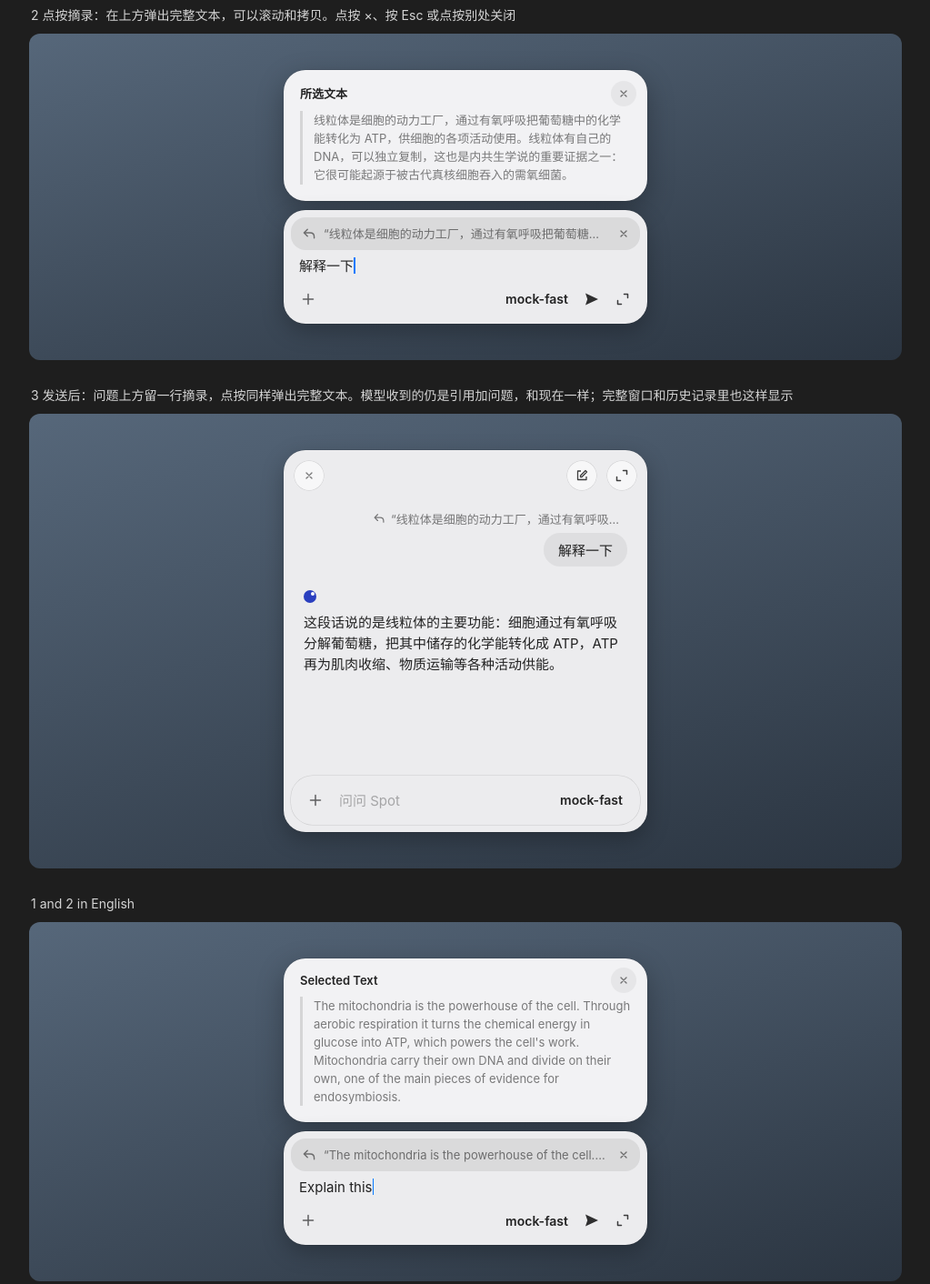
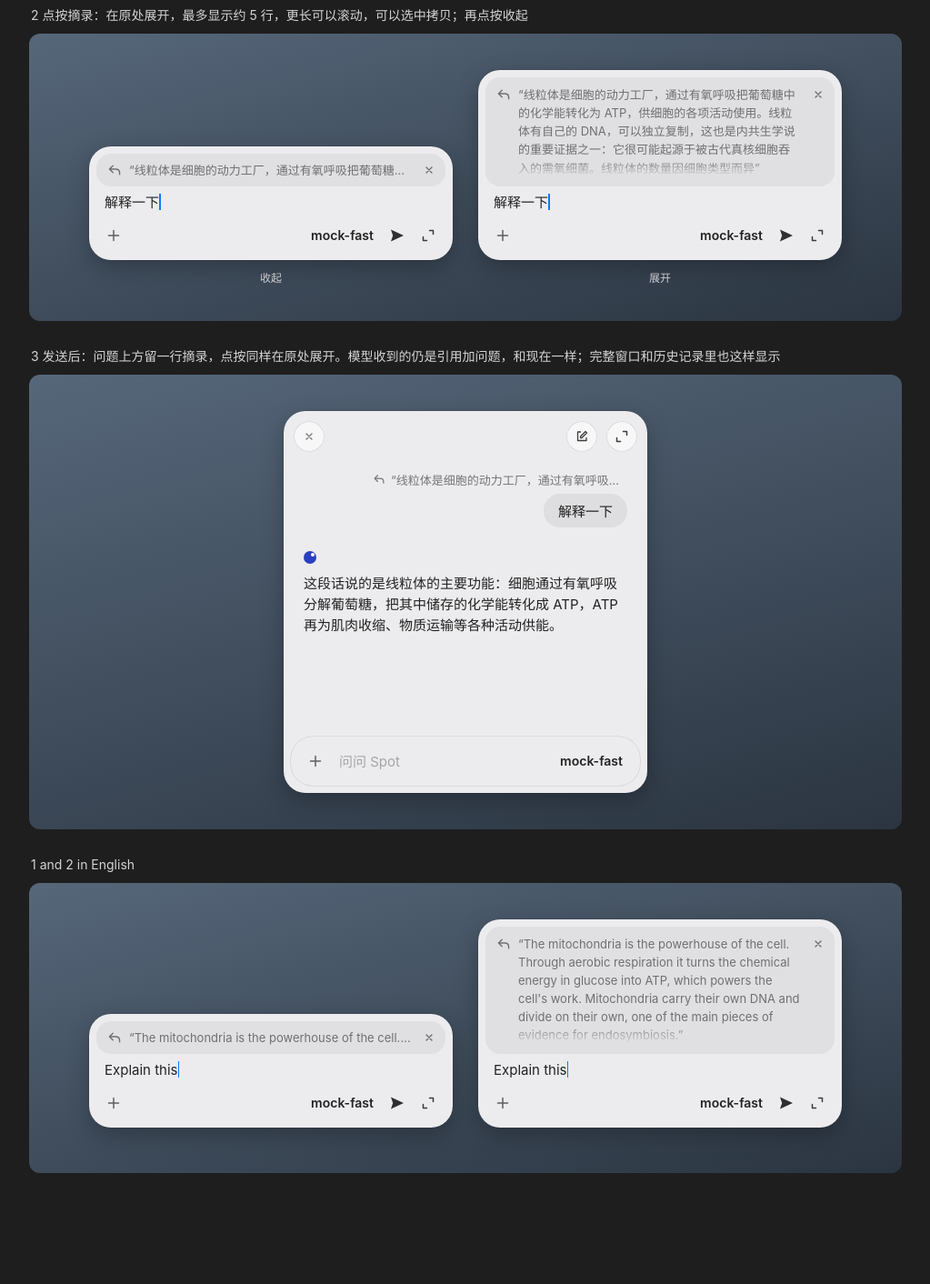
Before and after one commit to Maimai-l/spot-chat, a plain HTML site: page docs/design/selection-excerpt.html in a window 1280 px wide. Shown: the part 340-1752 px from the top of the page at 91% size, without its empty margins (0-1023 px from the left). After the commit the page ends 1662 px from the top, so only its background shows below. Drawn offline with Linux system fonts and the light colour scheme.

Commit message:
Match the Accessibility and selected text mockups to the strips inside the input [skip ci]
Co-Authored-By: Claude Opus 5.5 <noreply@anthropic.com>
Claude-Session: https://claude.ai/code/session_01REvHc4SjjqMcxY8UXeyBUw

```diff
--- a/docs/design/selection-excerpt.html
+++ b/docs/design/selection-excerpt.html
@@ -44,6 +44,12 @@ body{margin:0;background:#1e1e1e;font-family:-apple-system,"SF Pro Text","PingFa
 .mark:after{content:"";position:absolute;right:2.5px;top:2.5px;width:3.5px;height:3.5px;border-radius:2px;background:#fff}
 .card .composer{position:absolute;left:8px;right:8px;bottom:8px;width:auto;box-shadow:var(--rim);padding:0}
 .card .composer .bar{height:54px}
+.excerpt.open{height:auto;align-items:flex-start;padding:9px 6px 10px 12px}
+.excerpt.open svg{margin-top:2px}
+.excerpt.open .full{flex:1;min-width:0;line-height:1.55;max-height:122px;overflow:hidden;-webkit-mask-image:linear-gradient(#000 80%,transparent)}
+.excerpt.open .x{margin-top:-3px}
+.sent .ref.open{max-width:300px;align-items:flex-start;background:rgba(0,0,0,.04);border-radius:12px;padding:8px 10px;line-height:1.5}
+.sent .ref.open svg{margin-top:2px}
 .en{font-family:-apple-system,"SF Pro Text","Inter",sans-serif}
 </style></head><body>
 
@@ -79,22 +85,23 @@ body{margin:0;background:#1e1e1e;font-family:-apple-system,"SF Pro Text","PingFa
 </div>
 
 <div>
-  <p class="cap">2  点按摘录：在上方弹出完整文本，可以滚动和拷贝。点按 ×、按 Esc 或点按别处关闭</p>
-  <div class="stage"><div class="pair" style="flex-direction:column;align-items:center;gap:10px">
-    <div class="pop">
-      <div class="t"><span>所选文本</span><span class="x" style="flex:none;width:28px;height:28px;border-radius:14px;background:rgba(0,0,0,.05);margin:-6px -6px -6px 0"><svg width="10" height="10"><use href="#xmark"/></svg></span></div>
-      <blockquote>线粒体是细胞的动力工厂，通过有氧呼吸把葡萄糖中的化学能转化为 ATP，供细胞的各项活动使用。线粒体有自己的 DNA，可以独立复制，这也是内共生学说的重要证据之一：它很可能起源于被古代真核细胞吞入的需氧细菌。</blockquote>
-    </div>
-    <div class="composer">
-      <div class="excerpt hover"><svg width="16" height="16" style="flex:none"><use href="#ref"/></svg><span class="q">“线粒体是细胞的动力工厂，通过有氧呼吸把葡萄糖中的化学能转化为 ATP，供细胞的各项活动使用”</span><span class="x"><svg width="10" height="10"><use href="#xmark"/></svg></span></div>
+  <p class="cap">2  点按摘录：在原处展开，最多显示约 5 行，更长可以滚动，可以选中拷贝；再点按收起</p>
+  <div class="stage"><div class="pair">
+    <div><div class="composer">
+      <div class="excerpt"><svg width="16" height="16" style="flex:none"><use href="#ref"/></svg><span class="q">“线粒体是细胞的动力工厂，通过有氧呼吸把葡萄糖中的化学能转化为 ATP，供细胞的各项活动使用”</span><span class="x"><svg width="10" height="10"><use href="#xmark"/></svg></span></div>
       <div class="text">解释一下<span class="caret"></span></div>
       <div class="bar"><span class="icon"><svg width="16" height="16"><use href="#plus"/></svg></span><span class="sp"></span><span class="model">mock-fast</span><span class="icon"><svg width="18" height="18"><use href="#send"/></svg></span><span class="icon"><svg width="16" height="16"><use href="#expand"/></svg></span></div>
-    </div>
+    </div><div class="label">收起</div></div>
+    <div><div class="composer">
+      <div class="excerpt open"><svg width="16" height="16" style="flex:none"><use href="#ref"/></svg><span class="full">“线粒体是细胞的动力工厂，通过有氧呼吸把葡萄糖中的化学能转化为 ATP，供细胞的各项活动使用。线粒体有自己的 DNA，可以独立复制，这也是内共生学说的重要证据之一：它很可能起源于被古代真核细胞吞入的需氧细菌。线粒体的数量因细胞类型而异”</span><span class="x"><svg width="10" height="10"><use href="#xmark"/></svg></span></div>
+      <div class="text">解释一下<span class="caret"></span></div>
+      <div class="bar"><span class="icon"><svg width="16" height="16"><use href="#plus"/></svg></span><span class="sp"></span><span class="model">mock-fast</span><span class="icon"><svg width="18" height="18"><use href="#send"/></svg></span><span class="icon"><svg width="16" height="16"><use href="#expand"/></svg></span></div>
+    </div><div class="label">展开</div></div>
   </div></div>
 </div>
 
 <div>
-  <p class="cap">3  发送后：问题上方留一行摘录，点按同样弹出完整文本。模型收到的仍是引用加问题，和现在一样；完整窗口和历史记录里也这样显示</p>
+  <p class="cap">3  发送后：问题上方留一行摘录，点按同样在原处展开。模型收到的仍是引用加问题，和现在一样；完整窗口和历史记录里也这样显示</p>
   <div class="stage"><div class="pair">
     <div class="card">
       <span class="circle" style="left:12px"><svg width="10" height="10"><use href="#xmark"/></svg></span>
@@ -114,16 +121,17 @@ body{margin:0;background:#1e1e1e;font-family:-apple-system,"SF Pro Text","PingFa
 
 <div class="en">
   <p class="cap">1 and 2 in English</p>
-  <div class="stage"><div class="pair" style="flex-direction:column;align-items:center;gap:10px">
-    <div class="pop">
-      <div class="t"><span>Selected Text</span><span class="x" style="flex:none;width:28px;height:28px;border-radius:14px;background:rgba(0,0,0,.05);margin:-6px -6px -6px 0"><svg width="10" height="10"><use href="#xmark"/></svg></span></div>
-      <blockquote>The mitochondria is the powerhouse of the cell. Through aerobic respiration it turns the chemical energy in glucose into ATP, which powers the cell's work. Mitochondria carry their own DNA and divide on their own, one of the main pieces of evidence for endosymbiosis.</blockquote>
-    </div>
-    <div class="composer">
-      <div class="excerpt hover"><svg width="16" height="16" style="flex:none"><use href="#ref"/></svg><span class="q">“The mitochondria is the powerhouse of the cell. Through aerobic respiration it turns the chemical energy”</span><span class="x"><svg width="10" height="10"><use href="#xmark"/></svg></span></div>
+  <div class="stage"><div class="pair">
+    <div><div class="composer">
+      <div class="excerpt"><svg width="16" height="16" style="flex:none"><use href="#ref"/></svg><span class="q">“The mitochondria is the powerhouse of the cell. Through aerobic respiration it turns the chemical energy”</span><span class="x"><svg width="10" height="10"><use href="#xmark"/></svg></span></div>
       <div class="text">Explain this<span class="caret"></span></div>
       <div class="bar"><span class="icon"><svg width="16" height="16"><use href="#plus"/></svg></span><span class="sp"></span><span class="model">mock-fast</span><span class="icon"><svg width="18" height="18"><use href="#send"/></svg></span><span class="icon"><svg width="16" height="16"><use href="#expand"/></svg></span></div>
-    </div>
+    </div><div class="label"></div></div>
+    <div><div class="composer">
+      <div class="excerpt open"><svg width="16" height="16" style="flex:none"><use href="#ref"/></svg><span class="full">“The mitochondria is the powerhouse of the cell. Through aerobic respiration it turns the chemical energy in glucose into ATP, which powers the cell's work. Mitochondria carry their own DNA and divide on their own, one of the main pieces of evidence for endosymbiosis.”</span><span class="x"><svg width="10" height="10"><use href="#xmark"/></svg></span></div>
+      <div class="text">Explain this<span class="caret"></span></div>
+      <div class="bar"><span class="icon"><svg width="16" height="16"><use href="#plus"/></svg></span><span class="sp"></span><span class="model">mock-fast</span><span class="icon"><svg width="18" height="18"><use href="#send"/></svg></span><span class="icon"><svg width="16" height="16"><use href="#expand"/></svg></span></div>
+    </div><div class="label"></div></div>
   </div></div>
 </div>
 </body></html>
```
Also changed, not shown: docs/design/accessibility-guide.html (+21 -13 lines), 2 other files.
